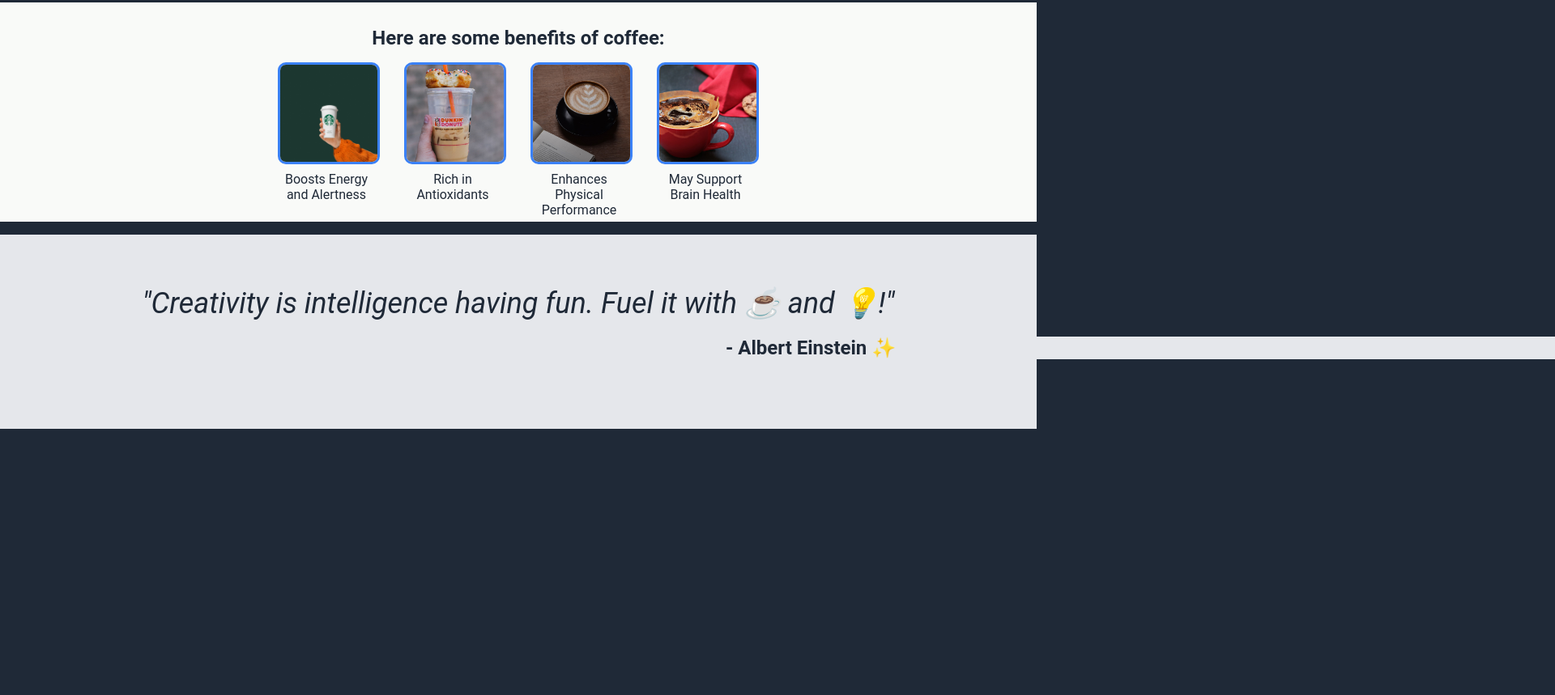
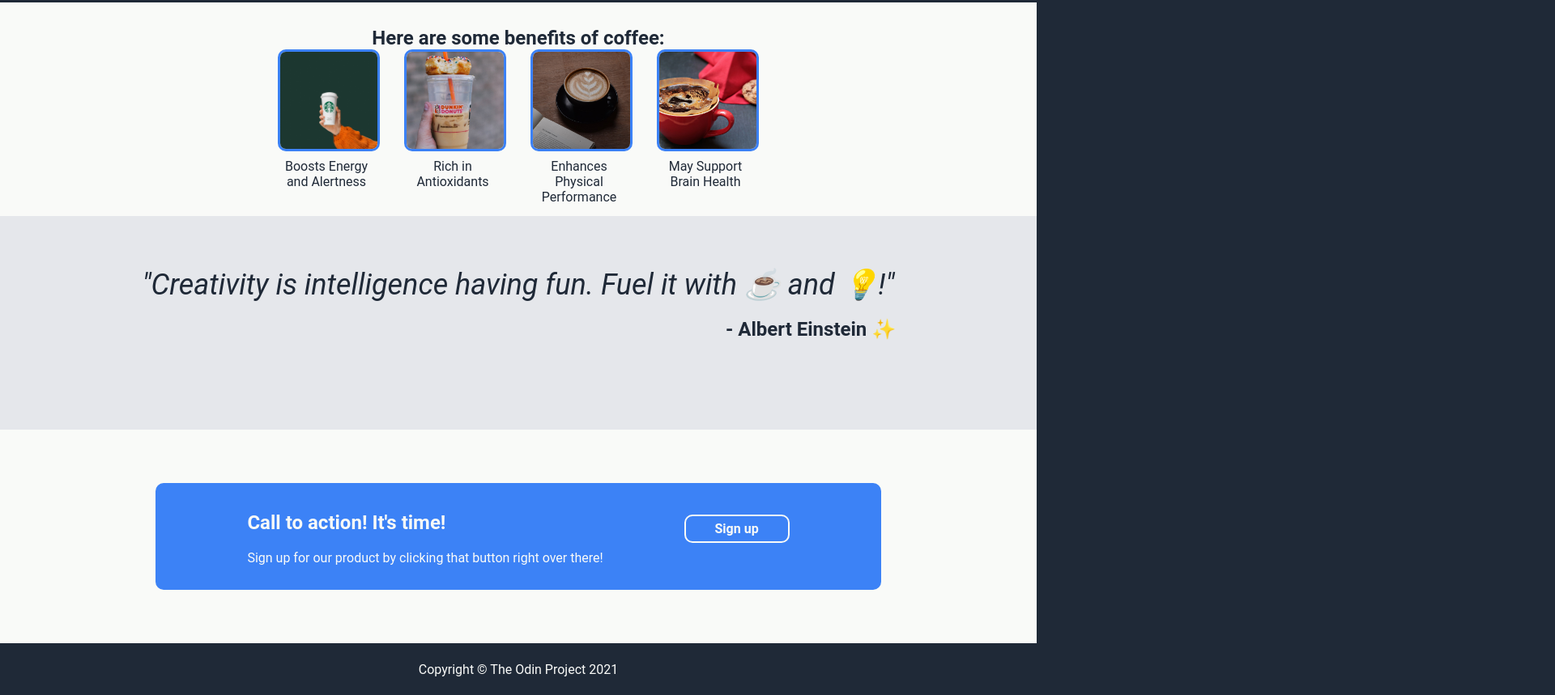
Before and after one commit to RunkaiJ/landing-page, a plain HTML site: page index.html in a window 1280 px wide. Shown: the part 427-1286 px from the top of the page at 81% size, 1920 px wide, since content can reach past the window. Before the commit the page ends 957 px from the top, so only its background shows below. Drawn offline with Linux system fonts and the light colour scheme.

Commit message:
add section-4 and footer

```diff
--- a/index.html
+++ b/index.html
@@ -63,6 +63,18 @@
             </p>
             <p><h1 class="author">- Albert Einstein ✨</h1></p>
         </section>
+        <section class="section-4">
+            <div class="box">
+                <div class="left-text">
+                    <h1>Call to action! It's time!</h1>
+                    <p>Sign up for our product by clicking that button right over there!</p>
+                </div>
+                <button>Sign up</button>
+            </div>
 
+        </section>
+        <footer>
+            <p>Copyright &copy; The Odin Project 2021</p>
+        </footer>
     </body>
 </html>
--- a/styles/index.css
+++ b/styles/index.css
@@ -12,7 +12,7 @@ body {
     padding: 0;
 }
 section {
-    min-height: 30%;
+    min-height: 33%;
 }
 a {
     text-decoration: none;
@@ -81,7 +81,7 @@ div p {
 }
 
 h2,
-.left-text {
+.section-1 .left-text {
     margin-left: 10%;
     margin-right: 5%;
     min-width: 500px;
@@ -116,6 +116,7 @@ header nav,
     display: flex;
     gap: 30px;
     justify-content: center;
+    margin: 0;
 }
 
 .section-2 p {
@@ -158,4 +159,44 @@ header nav,
 .author {
     position: relative;
     left: 70%;
+    width: 20%;
 }
+
+.section-4 {
+    background-color: #f9faf8;
+    height: 20%;
+    display: flex;
+    justify-content: center;
+    align-items: center;
+}
+
+.section-4 * {
+    background-color: inherit;
+}
+
+.box {
+    display: flex;
+    border-radius: 10px;
+    justify-content: center;
+    align-items: center;
+    height: 50%;
+    width: 70%;
+    background-color: #3c82f6;
+}
+
+.section-4 button {
+    border: 2px solid #f9faf8;
+}
+
+.section-4 .left-text {
+    display: flex;
+    flex-direction: column;
+    justify-content: center;
+}
+
+footer {
+    display: flex;
+    justify-content: center;
+    align-items: center;
+    height: 8%;
+}
```
